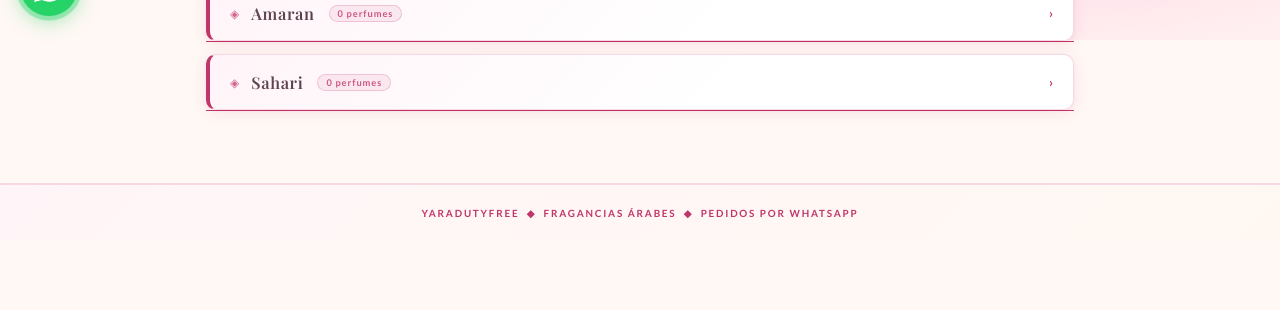
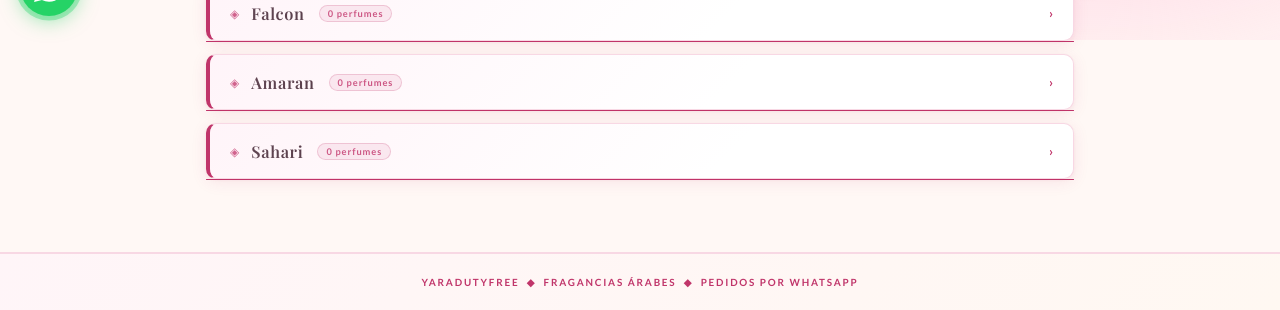
Before and after one commit to yaradutyfree/perfume-store, a plain HTML site: page index.html in a window 1280 px wide. Shown: the part 760-1070 px from the top of the page. Before the commit the page ends 1001 px from the top, so only its background shows below. Drawn offline with nearby package versions, Linux system fonts and the light colour scheme; a web font is replaced by a local one.

Commit message:
Update brands & products from Android editor

```diff
--- a/index.html
+++ b/index.html
@@ -658,6 +658,7 @@
   /* ── Brands ── */
   let brands = [
     "Lattafa",
+    "French Avenue",
     "Afnan",
     "Armaf",
     "Al Maison Alhambra",
@@ -679,7 +680,7 @@
       size: "100ml",
       icon: "🌹",
       badge: null,
-      image: "images/prod_26486.jpg",
+      image: null,
       brand: "Lattafa",
       inStock: true,
       salePrice: null
@@ -692,7 +693,7 @@
       size: "100ml",
       icon: "🌹",
       badge: null,
-      image: "images/prod_82705.jpg",
+      image: null,
       brand: "Lattafa",
       inStock: true,
       salePrice: null
@@ -705,7 +706,7 @@
       size: "100ml",
       icon: "🌹",
       badge: null,
-      image: "images/prod_94609.jpg",
+      image: null,
       brand: "Lattafa",
       inStock: true,
       salePrice: null
@@ -718,7 +719,7 @@
       size: "100ml",
       icon: "🌹",
       badge: null,
-      image: "images/prod_16703.jpg",
+      image: null,
       brand: "Lattafa",
       inStock: true,
       salePrice: null
@@ -731,7 +732,7 @@
       size: "100ml",
       icon: "🌹",
       badge: null,
-      image: "images/prod_52668.jpg",
+      image: null,
       brand: "Lattafa",
       inStock: true,
       salePrice: null
@@ -744,7 +745,7 @@
       size: "100ml",
       icon: "🌹",
       badge: null,
-      image: "images/prod_76859.jpg",
+      image: null,
       brand: "Lattafa",
       inStock: true,
       salePrice: null
@@ -757,7 +758,7 @@
       size: "100ml",
       icon: "🌹",
       badge: null,
-      image: "images/prod_47114.jpg",
+      image: null,
       brand: "Lattafa",
       inStock: true,
       salePrice: null
@@ -770,7 +771,7 @@
       size: "100ml",
       icon: "🌹",
       badge: null,
-      image: "images/prod_14667.jpg",
+      image: null,
       brand: "Lattafa",
       inStock: true,
       salePrice: null
@@ -783,7 +784,7 @@
       size: "100ml",
       icon: "🌹",
       badge: null,
-      image: "images/prod_22508.jpg",
+      image: null,
       brand: "Lattafa",
       inStock: true,
       salePrice: null
@@ -796,7 +797,7 @@
       size: "100ml",
       icon: "🌹",
       badge: null,
-      image: "images/prod_38734.jpg",
+      image: null,
       brand: "Lattafa",
       inStock: true,
       salePrice: null
@@ -809,7 +810,7 @@
       size: "100ml",
       icon: "🌹",
       badge: null,
-      image: "images/prod_94025.jpg",
+      image: null,
       brand: "Lattafa",
       inStock: true,
       salePrice: null
@@ -822,7 +823,7 @@
       size: "100ml",
       icon: "🌹",
       badge: null,
-      image: "images/prod_13153.jpg",
+      image: null,
       brand: "Lattafa",
       inStock: true,
       salePrice: null
@@ -835,7 +836,7 @@
       size: "100ml",
       icon: "🌹",
       badge: null,
-      image: "images/prod_14737.jpg",
+      image: null,
       brand: "Lattafa",
       inStock: true,
       salePrice: null
@@ -848,7 +849,7 @@
       size: "100ml",
       icon: "🌹",
       badge: null,
-      image: "images/prod_13643.jpg",
+      image: null,
       brand: "Lattafa",
       inStock: true,
       salePrice: null
@@ -861,7 +862,7 @@
       size: "100ml",
       icon: "🌹",
       badge: null,
-      image: "images/prod_62014.jpg",
+      image: null,
       brand: "Lattafa",
       inStock: true,
       salePrice: null
@@ -874,7 +875,7 @@
       size: "100ml",
       icon: "🌹",
       badge: null,
-      image: "images/prod_41994.jpg",
+      image: null,
       brand: "Lattafa",
       inStock: true,
       salePrice: null
@@ -887,7 +888,7 @@
       size: "100ml",
       icon: "🌹",
       badge: null,
-      image: "images/prod_89280.jpg",
+      image: null,
       brand: "Lattafa",
       inStock: true,
       salePrice: null
@@ -900,7 +901,7 @@
       size: "100ml",
       icon: "🌹",
       badge: null,
-      image: "images/prod_17943.jpg",
+      image: null,
       brand: "Lattafa",
       inStock: true,
       salePrice: null
@@ -913,7 +914,7 @@
       size: "100ml",
       icon: "🌹",
       badge: null,
-      image: "images/prod_20969.jpg",
+      image: null,
       brand: "Lattafa",
       inStock: true,
       salePrice: null
@@ -926,7 +927,7 @@
       size: "100ml",
       icon: "🌹",
       badge: null,
-      image: "images/prod_49388.jpg",
+      image: null,
       brand: "Lattafa",
       inStock: true,
       salePrice: null
@@ -939,7 +940,7 @@
       size: "100ml",
       icon: "🌹",
       badge: null,
-      image: "images/prod_63781.jpg",
+      image: null,
       brand: "Lattafa",
       inStock: true,
       salePrice: null
@@ -952,7 +953,7 @@
       size: "100ml",
       icon: "🌹",
       badge: null,
-      image: "images/prod_56897.jpg",
+      image: null,
       brand: "Lattafa",
       inStock: true,
       salePrice: null
@@ -965,7 +966,7 @@
       size: "100ml",
       icon: "🌹",
       badge: null,
-      image: "images/prod_31312.jpg",
+      image: null,
       brand: "Lattafa",
       inStock: true,
       salePrice: null
@@ -978,7 +979,7 @@
       size: "100ml",
       icon: "🌹",
       badge: null,
-      image: "images/prod_30080.jpg",
+      image: null,
       brand: "Lattafa",
       inStock: true,
       salePrice: null
@@ -991,7 +992,7 @@
       size: "100ml",
       icon: "🌹",
       badge: null,
-      image: "images/prod_63000.jpg",
+      image: null,
       brand: "Lattafa",
       inStock: true,
       salePrice: null
@@ -1004,7 +1005,7 @@
       size: "100ml",
       icon: "🌹",
       badge: null,
-      image: "images/prod_24078.jpg",
+      image: null,
       brand: "Lattafa",
       inStock: true,
       salePrice: null
@@ -1017,7 +1018,7 @@
       size: "100ml",
       icon: "🌹",
       badge: null,
-      image: "images/prod_85466.jpg",
+      image: null,
       brand: "Lattafa",
       inStock: true,
       salePrice: null
@@ -1030,7 +1031,7 @@
       size: "100ml",
       icon: "🌹",
       badge: null,
-      image: "images/prod_94610.jpg",
+      image: null,
       brand: "Lattafa",
       inStock: true,
       salePrice: null
@@ -1043,7 +1044,7 @@
       size: "100ml",
       icon: "🌹",
       badge: null,
-      image: "images/prod_94611.jpg",
+      image: null,
       brand: "Lattafa",
       inStock: false,
       salePrice: null
@@ -1056,7 +1057,7 @@
       size: "100ml",
       icon: "🌹",
       badge: null,
-      image: "images/prod_94612_cb.png",
+      image: null,
       brand: "Lattafa",
       inStock: true,
       salePrice: null
@@ -1069,7 +1070,7 @@
       size: "100ml",
       icon: "🌹",
       badge: null,
-      image: "images/prod_94613.jpg",
+      image: null,
       brand: "Lattafa",
       inStock: true,
       salePrice: null
@@ -1082,7 +1083,7 @@
       size: "100ml",
       icon: "🌹",
       badge: null,
-      image: "images/prod_94614_cb.png",
+      image: null,
       brand: "Lattafa",
       inStock: true,
       salePrice: null
@@ -1095,7 +1096,7 @@
       size: "100ml",
       icon: "🌹",
       badge: null,
-      image: "images/prod_94615_cb.png",
+      image: null,
       brand: "Lattafa",
       inStock: true,
       salePrice: null
@@ -1108,7 +1109,7 @@
       size: "100ml",
       icon: "🌹",
       badge: null,
-      image: "images/prod_94616_cb.png",
+      image: null,
       brand: "Lattafa",
       inStock: true,
       salePrice: null
@@ -1121,7 +1122,7 @@
       size: "100ml",
       icon: "🌹",
       badge: null,
-      image: "images/prod_94617_cb.png",
+      image: null,
       brand: "Lattafa",
       inStock: true,
       salePrice: null
@@ -1134,7 +1135,7 @@
       size: "100ml",
       icon: "🌹",
       badge: null,
-      image: "images/prod_94618_cb.png",
+      image: null,
       brand: "Lattafa",
       inStock: true,
       salePrice: null
@@ -1147,7 +1148,7 @@
       size: "100ml",
       icon: "🌹",
       badge: null,
-      image: "images/prod_94619_cb.png",
+      image: null,
       brand: "Lattafa",
       inStock: true,
       salePrice: null
@@ -1160,7 +1161,7 @@
       size: "100ml",
       icon: "🌹",
       badge: null,
-      image: "images/prod_94620_cb.png",
+      image: null,
       brand: "Lattafa",
       inStock: true,
       salePrice: null
@@ -1173,7 +1174,7 @@
       size: "100ml",
       icon: "🌹",
       badge: null,
-      image: "images/prod_94621_cb.png",
+      image: null,
       brand: "Lattafa",
       inStock: true,
       salePrice: null
@@ -1186,7 +1187,7 @@
       size: "100ml",
       icon: "🌹",
       badge: null,
-      image: "images/prod_94622_cb.png",
+      image: null,
       brand: "Lattafa",
       inStock: true,
       salePrice: null
@@ -1199,7 +1200,7 @@
       size: "100ml",
       icon: "🌹",
       badge: null,
-      image: "images/prod_94623_cb.png",
+      image: null,
       brand: "Lattafa",
       inStock: true,
       salePrice: null
@@ -1212,7 +1213,7 @@
       size: "100ml",
       icon: "🌹",
       badge: null,
-      image: "images/prod_94624_cb.png",
+      image: null,
       brand: "Lattafa",
       inStock: true,
       salePrice: null
@@ -1225,12 +1226,128 @@
       size: "100ml",
       icon: "🌹",
       badge: null,
-      image: "images/prod_94625_cb.png",
-      brand: "Lattafa",
-      inStock: true,
-      salePrice: null
-    }
-
+      image: null,
+      brand: "Lattafa",
+      inStock: true,
+      salePrice: null
+    },
+    {
+      id: 94626,
+      name: "Khamrah Unisex Unisex Original",
+      desc: "",
+      price: 180000,
+      size: "100ml",
+      icon: "🌹",
+      badge: null,
+      image: null,
+      brand: "Lattafa",
+      inStock: true,
+      salePrice: null
+    },
+    {
+      id: 94627,
+      name: "Khamrah Qahwa Unisex Original",
+      desc: "",
+      price: 180000,
+      size: "100ml",
+      icon: "🌹",
+      badge: null,
+      image: null,
+      brand: "Lattafa",
+      inStock: true,
+      salePrice: null
+    },
+    {
+      id: 94628,
+      name: "Khamrah Dukhan Unisex Original",
+      desc: "",
+      price: 200000,
+      size: "100ml",
+      icon: "🌹",
+      badge: null,
+      image: null,
+      brand: "Lattafa",
+      inStock: true,
+      salePrice: null
+    },
+    {
+      id: 94629,
+      name: "Tharwah Gold Original",
+      desc: "",
+      price: 220000,
+      size: "100ml",
+      icon: "🌹",
+      badge: null,
+      image: null,
+      brand: "Lattafa",
+      inStock: true,
+      salePrice: null
+    },
+    {
+      id: 45697,
+      name: "Ajwad Original",
+      desc: "Elegant Arabic perfume",
+      price: 150000,
+      size: "100ml",
+      icon: "🌹",
+      badge: null,
+      image: null,
+      brand: "Lattafa",
+      inStock: true,
+      salePrice: null
+    },
+    {
+      id: 71767,
+      name: "Ajwad Pink To Pink Original",
+      desc: "Elegant Arabic perfume",
+      price: 150000,
+      size: "100ml",
+      icon: "🌹",
+      badge: null,
+      image: null,
+      brand: "Lattafa",
+      inStock: true,
+      salePrice: null
+    },
+    {
+      id: 50735,
+      name: "Give Me Gourmand Choco Overdose",
+      desc: "Elegant Arabic perfume",
+      price: 250000,
+      size: "100ml",
+      icon: "🌹",
+      badge: null,
+      image: null,
+      brand: "Lattafa",
+      inStock: true,
+      salePrice: null
+    },
+    {
+      id: 92712,
+      name: "Give Me Gourmand Cookie Crave Original",
+      desc: "Elegant Arabic perfume",
+      price: 250000,
+      size: "100ml",
+      icon: "🌹",
+      badge: null,
+      image: null,
+      brand: "Lattafa",
+      inStock: true,
+      salePrice: null
+    },
+    {
+      id: 11574,
+      name: "Give me Gourmand Vanilla Freak Original",
+      desc: "Elegant Arabic perfume",
+      price: 250000,
+      size: "100ml",
+      icon: "🌹",
+      badge: null,
+      image: null,
+      brand: "Lattafa",
+      inStock: true,
+      salePrice: null
+    }
   ];;
 
   /* ── State ── */
```
